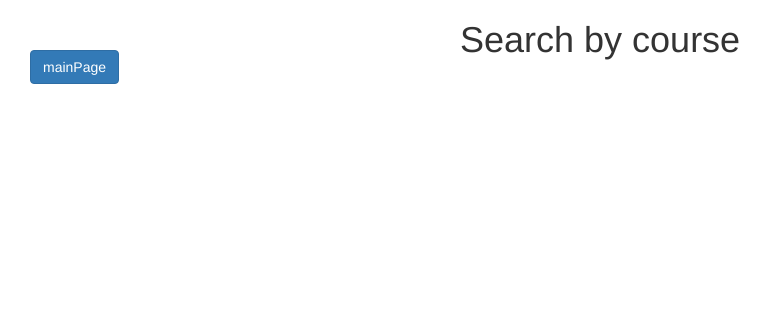
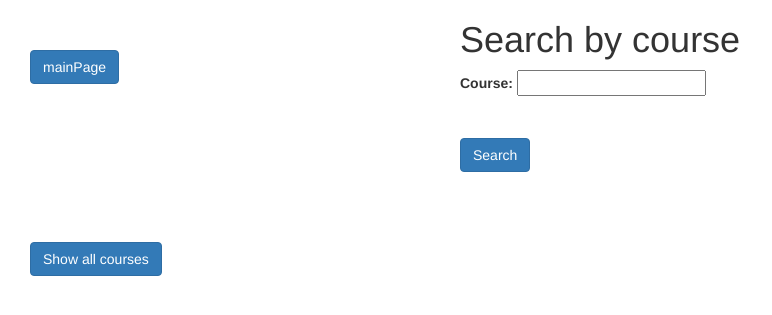
Before and after one commit to Kordebalet67/DataBase, a Django app: page /search/scourse.html in a window 1280 px wide. Shown: the top 315 px of the page, without its empty margins (0-772 px from the left). Run offline with Django 3.2, Linux system fonts and the light colour scheme; some libraries are stand-ins or nearby versions.

Commit message:
it working mazafaka

```diff
--- a/Login/views.py
+++ b/Login/views.py
@@ -18,12 +18,21 @@ def mainpage(request):
 
 
 def course(request):
+    form = CourseForm(request.POST or None)
+    if request.method == "POST" and form.is_valid():
+        data = form.cleaned_data
+        courses = Courses.objects.filter(course=data["course"])
+
+        return render(request, 'results/rescourse.html', locals())
+
     return render(request, 'search/scourse.html', locals())
 
 
 def name(request):
     form = StudentForm(request.POST or None)
-    if request.method == "POST":
+    if request.method == "POST" and form.is_valid():
+        data = form.cleaned_data
+        students = Students.objects.filter(surname=data["surname"])
 
         return render(request, 'results/resname.html', locals())
 
@@ -31,8 +40,10 @@ def name(request):
 
 
 def rescourse(request):
+    courses = Courses.objects.all()
     return render(request, 'results/rescourse.html', locals())
 
 
 def resname(request):
+    students = Students.objects.all()
     return render(request, 'results/resname.html', locals())
--- a/static/style.css
+++ b/static/style.css
@@ -22,3 +22,9 @@
     position: relative;
     top: 30px;
 }
+
+.btn5{
+    position: relative;
+    left: 30px;
+    top: 100px;
+}
--- a/templates/search/scourse.html
+++ b/templates/search/scourse.html
@@ -15,6 +15,14 @@
     <div class="row">
         <div class="col-lg-4 col-lg-offset-4">
             <h1 class="title">Search by course</h1>
+            <div>
+                <form action="" method="post">{% csrf_token %}
+                    {{ form.as_p }}
+                    <div>
+                        <button type="submit" class="btn1 btn btn-primary">Search</button>
+                    </div>
+                </form>
+            </div>
         </div>
     </div>
 </div>
@@ -24,6 +32,11 @@
         <button type="submit" class="btn2 btn btn-primary">mainPage</button>
     </div>
 </form>
+<form action="../results/rescourse.html">
+    <div>
+        <button type="submit" class="btn5 btn btn-primary">Show all courses</button>
+    </div>
+</form>
 
 </body>
 </html>
--- a/templates/search/sname.html
+++ b/templates/search/sname.html
@@ -33,6 +33,11 @@
         <button type="submit" class="btn2 btn btn-primary">mainPage</button>
     </div>
 </form>
+<form action="../results/resname.html">
+    <div>
+        <button type="submit" class="btn5 btn btn-primary">Show all students</button>
+    </div>
+</form>
 
 </body>
 </html>
```
Also changed, not shown: templates/results/rescourse.html (+12 -0 lines), templates/results/resname.html (+14 -0 lines), db.sqlite3.
